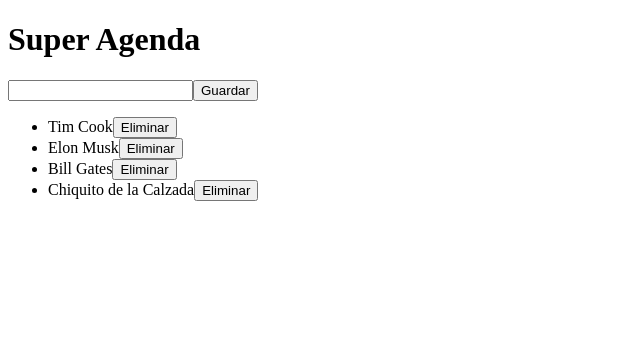
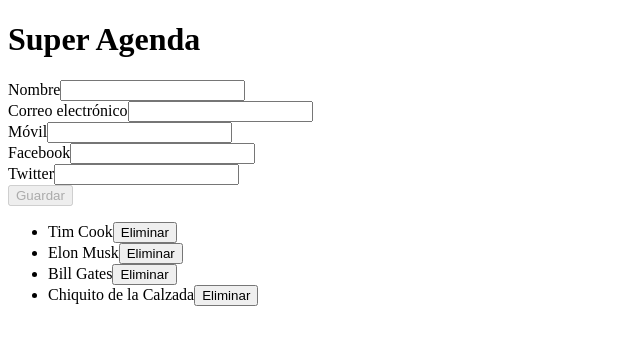
Before and after one commit to vermicida/kc-angular-web2, an Angular app: page / in a window 1280 px wide. Shown: the top 344 px of the page, without its empty margins (0-640 px from the left). Built offline with nearby package versions, Linux system fonts and the light colour scheme.

Commit message:
Mejoramos nuestro formulario añadiendo validación y estética.

```diff
--- a/src/app/formulario-alta/formulario-alta.component.css
+++ b/src/app/formulario-alta/formulario-alta.component.css
@@ -0,0 +1,15 @@
+
+/* Estilo para indicar que una caja de texto está mal informada */
+input.ng-touched.ng-invalid {
+  border: 1px solid red;
+}
+
+/* Estilo para indicar que una caja de texto está bien informada */
+input.ng-touched.ng-valid {
+  border: 1px solid green;
+}
+
+/* Estilo para indicar mensajes de error */
+.mensaje-error {
+  color: red;
+}
--- a/src/app/formulario-alta/formulario-alta.component.html
+++ b/src/app/formulario-alta/formulario-alta.component.html
@@ -1,3 +1,53 @@
-<!-- Con la directiva 'NgModel' obtenemos binding (enlace a datos) bidireccional -->
-<input type="text" [(ngModel)]="nombre">
-<button (click)="notificarCreacionContacto()">Guardar</button>
+<!--
+  La directiva 'NgForm' instancia la clase 'FormGroup' correspondiente al formulario.
+  Con '#nombre' creamos Template Reference Variables. Si asignamos como valor la directiva
+  'NgForm', obtenemos una referencia a la instancia 'FormGroup' creada.
+-->
+<form ngForm #contacto="ngForm" (ngSubmit)="notificarCreacionContacto(contacto)">
+
+  <!-- Nombre del contacto -->
+  <div>
+    <label for="nombre">Nombre</label>
+    <!--
+      La directiva 'NgModel' instancia la clase 'FormControl' correspondiente al elemento de formulario.
+      Con '#nombre' creamos Template Reference Variables. Si asignamos como valor la directiva 'NgModel', obtenemos una referencia a la instancia 'FormControl' creada.
+    -->
+    <input
+      type="text"
+      ngModel
+      id="nombre"
+      name="nombre"
+      #nombre="ngModel"
+      minlength="3"
+      required>
+    <div *ngIf="nombre.touched && nombre.invalid" class="mensaje-error">
+      El nombre es un campo obligatorio.
+    </div>
+  </div>
+
+  <!-- Correo electrónico del contacto -->
+  <div>
+    <label for="email">Correo electrónico</label>
+    <input type="text" ngModel id="email" name="email">
+  </div>
+
+  <!-- Móvil del contacto -->
+  <div>
+    <label for="movil">Móvil</label>
+    <input type="text" ngModel id="movil" name="movil">
+  </div>
+
+  <!-- Cuenta de Facebook del contacto -->
+  <div>
+    <label for="facebook">Facebook</label>
+    <input type="text" ngModel id="facebook" name="facebook">
+  </div>
+
+  <!-- Cuenta de Twitter del contacto -->
+  <div>
+    <label for="twitter">Twitter</label>
+    <input type="text" ngModel id="twitter" name="twitter">
+  </div>
+
+  <button type="submit" [disabled]="contacto.invalid">Guardar</button>
+</form>
--- a/src/app/formulario-alta/formulario-alta.component.ts
+++ b/src/app/formulario-alta/formulario-alta.component.ts
@@ -1,4 +1,5 @@
 import { Component, OnInit, Output, EventEmitter } from '@angular/core';
+import { FormGroup } from '@angular/forms';
 
 import { Contacto } from '../contacto';
 
@@ -9,7 +10,6 @@
 })
 export class FormularioAltaComponent implements OnInit {
 
-  nombre: string;
   @Output() alCrearContacto: EventEmitter<Contacto>;
 
   constructor() {
@@ -19,9 +19,9 @@
   ngOnInit() {
   }
 
-  notificarCreacionContacto(): void {
-    // Creamos un nuevo objeto de tipo 'Contacto' a partir del nombre intruducido en la caja de texto.
-    let contacto: Contacto = new Contacto(this.nombre);
+  notificarCreacionContacto(formulario: FormGroup): void {
+    // Creamos un nuevo contacto a partir de los datos del formulario.
+    let contacto: Contacto = formulario.value as Contacto;
     // Notificamos el objeto contacto creado.
     this.alCrearContacto.emit(contacto);
   }
```
